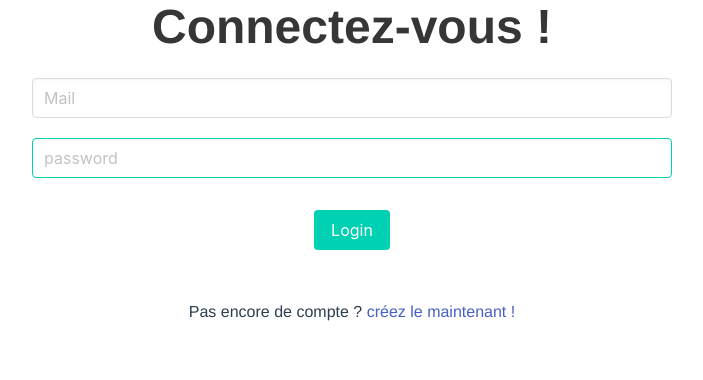
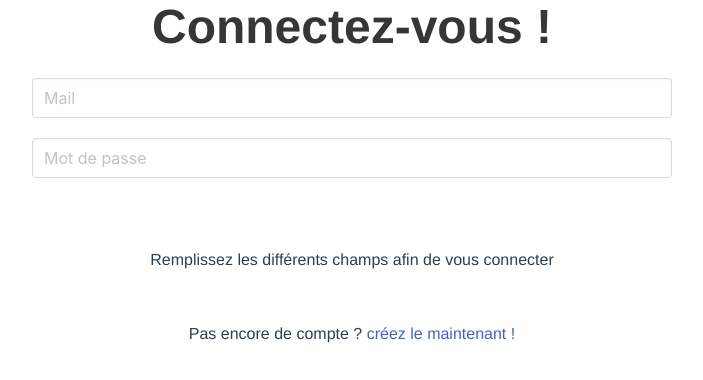
Before and after one commit to lucas2554/coop_vuejs, a Vue app: page /#/login in a window 1280 px wide. Shown: the top 380 px of the page, without its empty margins (288-991 px from the left). Built offline with nearby package versions, Linux system fonts and the light colour scheme; no server answers.

Commit message:
double vérification du mot de passe à la création du compte, gestion des erreurs à la connexion

```diff
--- a/src/utils/utils.js
+++ b/src/utils/utils.js
@@ -15,6 +15,29 @@ export const outils = {
 
         },
 
+        checkUserMail(userMail) {
+            // console.log(userMail)
+            let listeMembres = this.$store.state.liste_membre
+            for (let i = 0; i < listeMembres.length; i++) {
+                if (userMail.trim() === listeMembres[i].email.trim()) {
+                    return listeMembres[i].email
+                }
+            }
+            // console.log(this.log.email)
+
+
+        },
+
+        checkUserPsw(userPsw) {
+            let listeMembres = this.$store.state.liste_membre
+            for (let i = 0; i < listeMembres.length; i++) {
+                if (userPsw.trim() === listeMembres[i].password.trim()) {
+                    return listeMembres[i].password
+                }
+            }
+
+
+        },
 
 
     }
--- a/src/views/Login.vue
+++ b/src/views/Login.vue
@@ -4,19 +4,35 @@
 
         <h1 class="title is-1">Connectez-vous !</h1>
         <form class="login">
+            <div class="field ">
+                <p class="control has-icons-right">
+                    <input v-model="log.email" class="input"
+                           v-bind:class="{'is-primary': isMailVerified}" type="text"
+                           placeholder="Mail"
+                           v-on="checkMail()">
+                    <span v-if="isMailVerified===true" class="icon is-small is-right">
+                        <i class="fas fa-check"></i>
+                    </span>
+                </p>
 
-            <div class="field">
-                <div class="control">
-                    <input v-model="log.email" class="input" v-bind:class="{'is-primary': isMailVerified}" type="text"
-                           placeholder="Mail"
-                           v-on="checkUserMail(log.email)">
-                </div>
+                <p class="control has-icons-right">
+                    <input v-model="log.password" class="input"
+                           v-bind:class="{'is-primary': isPswVerified}" type="password"
+                           placeholder="Mot de passe"
+                           v-on="checkPsw()">
+                    <span v-if="isPswVerified===true" class="icon is-small is-right">
+                        <i class="fas fa-check"></i>
+                    </span>
 
-                <div class="control">
-                    <input type="password" v-model="log.password" class="input is-primary" placeholder="password">
-                </div>
+                </p>
+
+
             </div>
-            <button @click="login" class="button is-primary">Login</button>
+
+            <button v-if="isPswVerified === true && isMailVerified === true" @click="login"
+                    class="button is-primary is-rounded">Connexion
+            </button>
+            <p v-else class="is-medium is-4">Remplissez les différents champs afin de vous connecter</p>
         </form>
         <p class="is-medium">Pas encore de compte ?
             <router-link to="signin"> créez le maintenant !</router-link>
@@ -40,35 +56,27 @@
                 },
 
                 isMailVerified: false,
-                verifiedPsw: false
+                isPswVerified: false
 
             }
         },
         methods: {
 
-            checkUserMail(userMail) {
-                if (userMail) {
-                    // console.log(userMail)
-                    let listeMembres = this.$store.state.liste_membre
-                    let checked = false
-                    for (let i = 0; i < listeMembres.length; i++) {
-                        if (userMail.trim() === listeMembres[i].email) {
-                            console.log('---------ok--------' + i)
-                            this.isMailVerified === true
-                            return this.isMailVerified
+            checkMail() {
 
-                        } else {
+                this.isMailVerified = this.log.email === this.checkUserMail(this.log.email);
 
-                        }
-                    }
-                    console.log(this.isMailVerified)
+            },
 
+            checkPsw() {
+
+                if (this.isMailVerified === true) {
+                    this.isPswVerified = this.log.password === this.checkUserPsw(this.log.password);
                 }
             },
 
 
             login() {
-
 
                 if (this.log.email && this.log.password) {
                     let parametre = {
@@ -132,4 +140,8 @@
         padding: 50px 0
     }
 
+    input {
+        outline: none;
+    }
+
 </style>
--- a/src/views/Signin.vue
+++ b/src/views/Signin.vue
@@ -12,11 +12,21 @@
                 </div>
 
                 <div class="control">
-                    <input v-model="log.password" class="input is-primary" type="text" placeholder="Mot de passe">
+                    <input v-model="log.password" class="input is-primary" type="password" placeholder="Mot de passe">
+                </div>
+
+                <div class="control has-icons-right">
+                    <input v-model="log.secondPassword" class="input is-primary" type="password"
+                           placeholder="Vérifiez votre mot de passe" v-on="checkPswd()">
+                    <span v-if="isPswVerifiedTwice === true" class="icon is-small is-right">
+                        <i class="fas fa-check"></i>
+                    </span>
                 </div>
             </div>
 
-            <button @click="signin" class="button is-primary">Sign in</button>
+            <button v-if="isPswVerifiedTwice === true" @click="signin" class="button is-primary">Valider</button>
+            <p v-else class="is-medium is-4">Remplissez le champs afin de créer votre
+                compte.</p>
 
         </form>
         <p class="is-medium is-4 ">retour à la
@@ -40,20 +50,20 @@
                 log: {
                     email: "",
                     password: "",
-                    name: ""
+                    name: "",
+                    secondPassword: ""
                 },
+                isPswVerifiedTwice: false
 
             }
         },
         methods: {
-            checkPassword() {
 
+            checkPswd() {
+
+                this.isPswVerifiedTwice = !!(this.log.password === this.log.secondPassword && this.log.email && this.log.name && this.log.password);
 
             },
-            checkEmail() {
-
-            },
-
             signin() {
 
                 if (this.log.email && this.log.password) {
@@ -107,7 +117,6 @@
         },
         mounted() {
 
-
             // axios.get('members').then((response) => {
             //     console.table(response.data);
             //     console.log(response)
@@ -122,22 +131,20 @@
 
 <style lang="scss">
 
-    .signin{
+    .signin {
         width: 50%;
         display: block;
         margin-left: auto;
         margin-right: auto;
     }
 
-    .subtitle{
+    .subtitle {
         padding: 50px 0
     }
 
-.is-medium{
+    .is-medium {
         margin: 50px 0;
     }
 
 
-
-
 </style>
```
Lines whose indentation alone changed are shown as unchanged.
